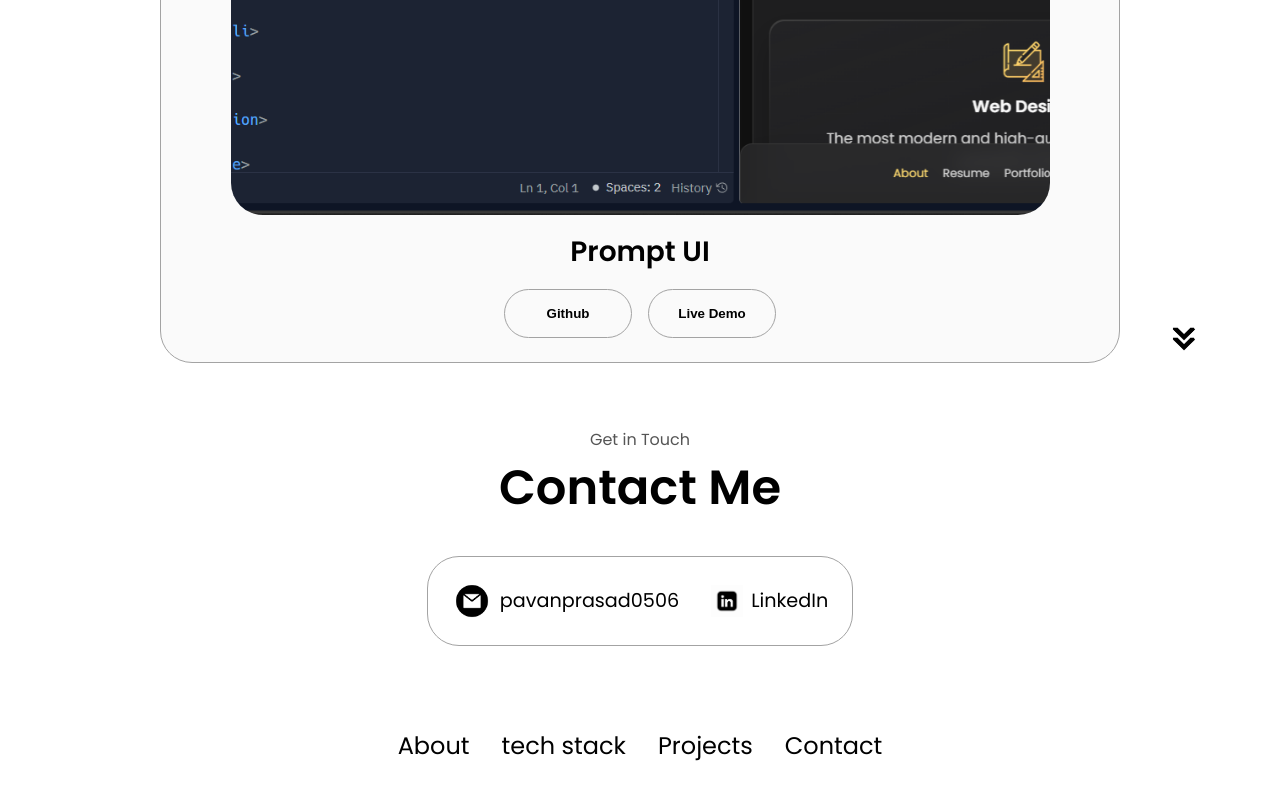
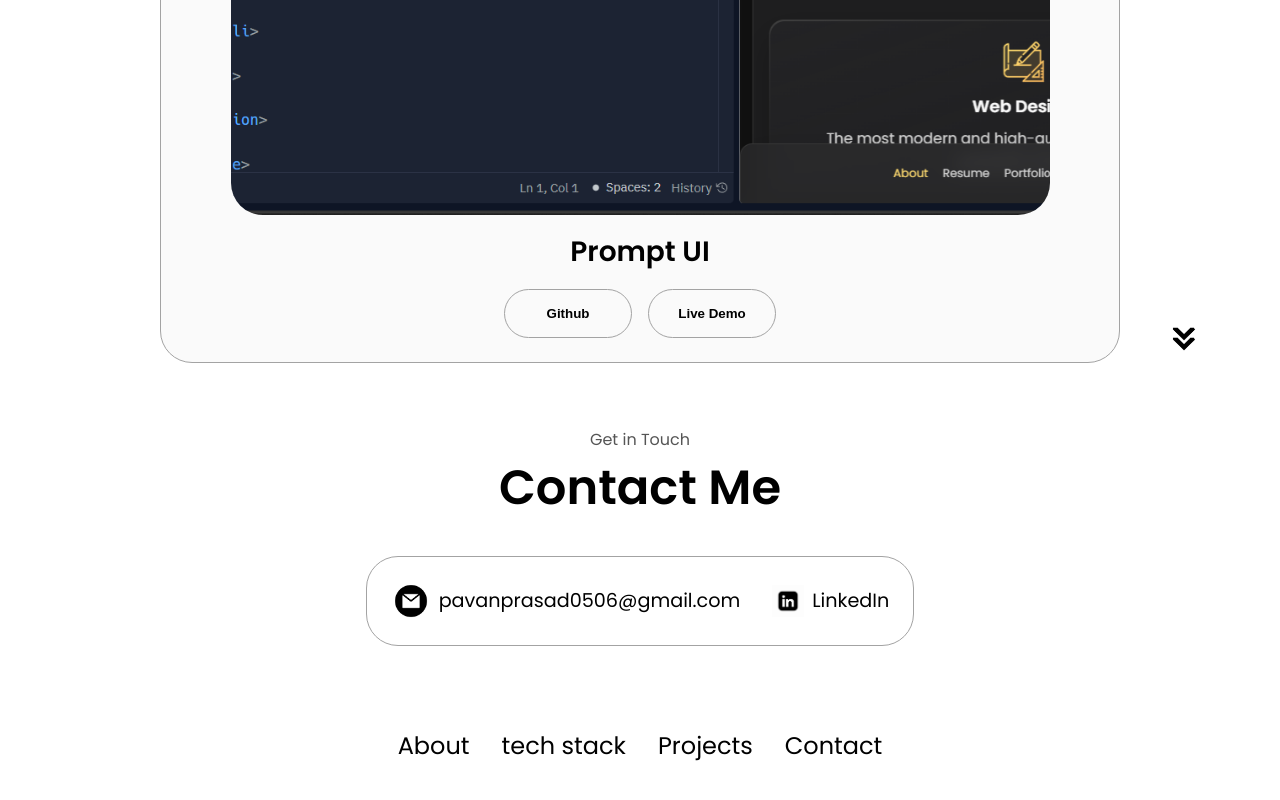
Before and after one commit to pavanjvm/portfolio, a plain HTML site: page index.html in a window 1280 px wide. Shown: the part 3884-4684 px from the top of the page. Drawn offline with Linux system fonts and the light colour scheme.

Commit message:
Revert "Update index.html"
This reverts commit 641fe6cefcb24e09863d443599dd670956ca8576.

```diff
--- a/index.html
+++ b/index.html
@@ -352,7 +352,7 @@
             alt="Email icon"
             class="icon contact-icon email-icon"
           />
-          <p><a href="mailto:pavanprasad0506@gmail.com">pavanprasad0506</a></p>
+          <p><a href="mailto:pavanprasad0506@gmail.com">pavanprasad0506@gmail.com</a></p>
         </div>
         <div class="contact-info-container">
           <img
```
